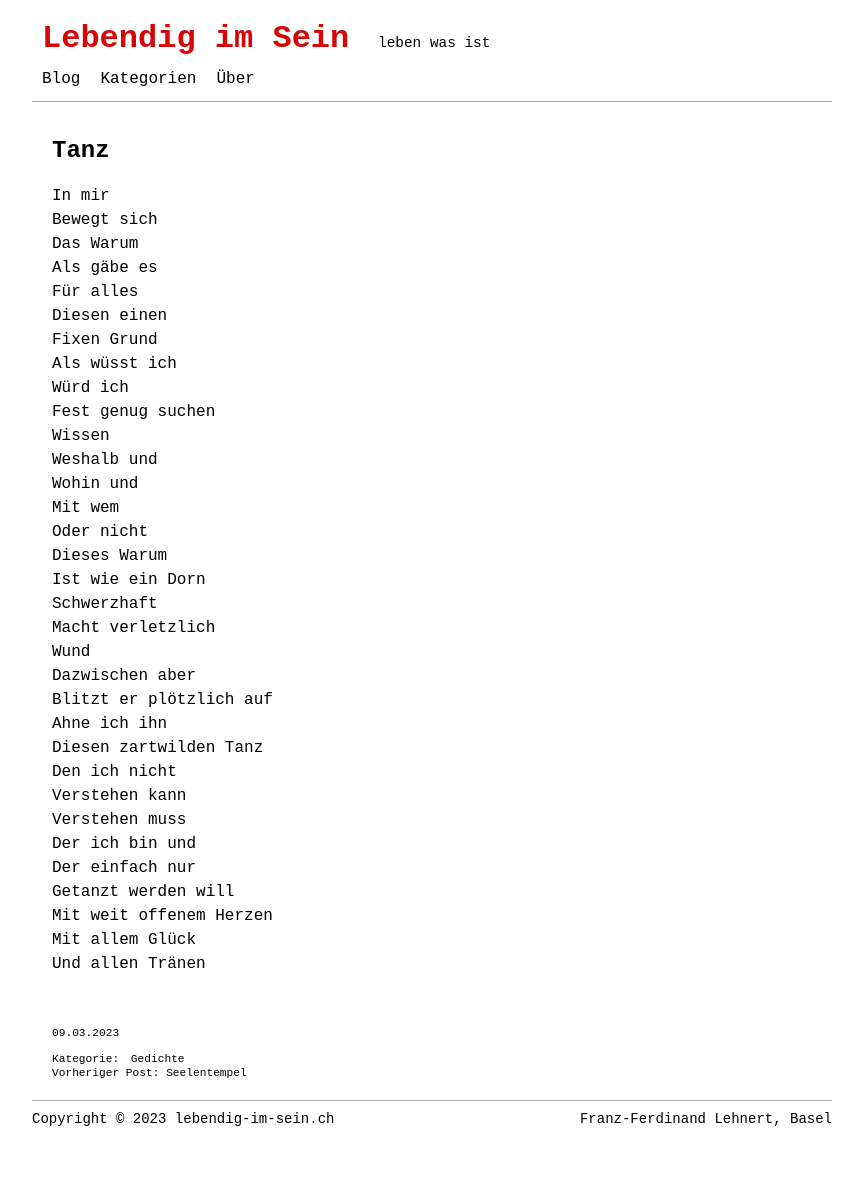
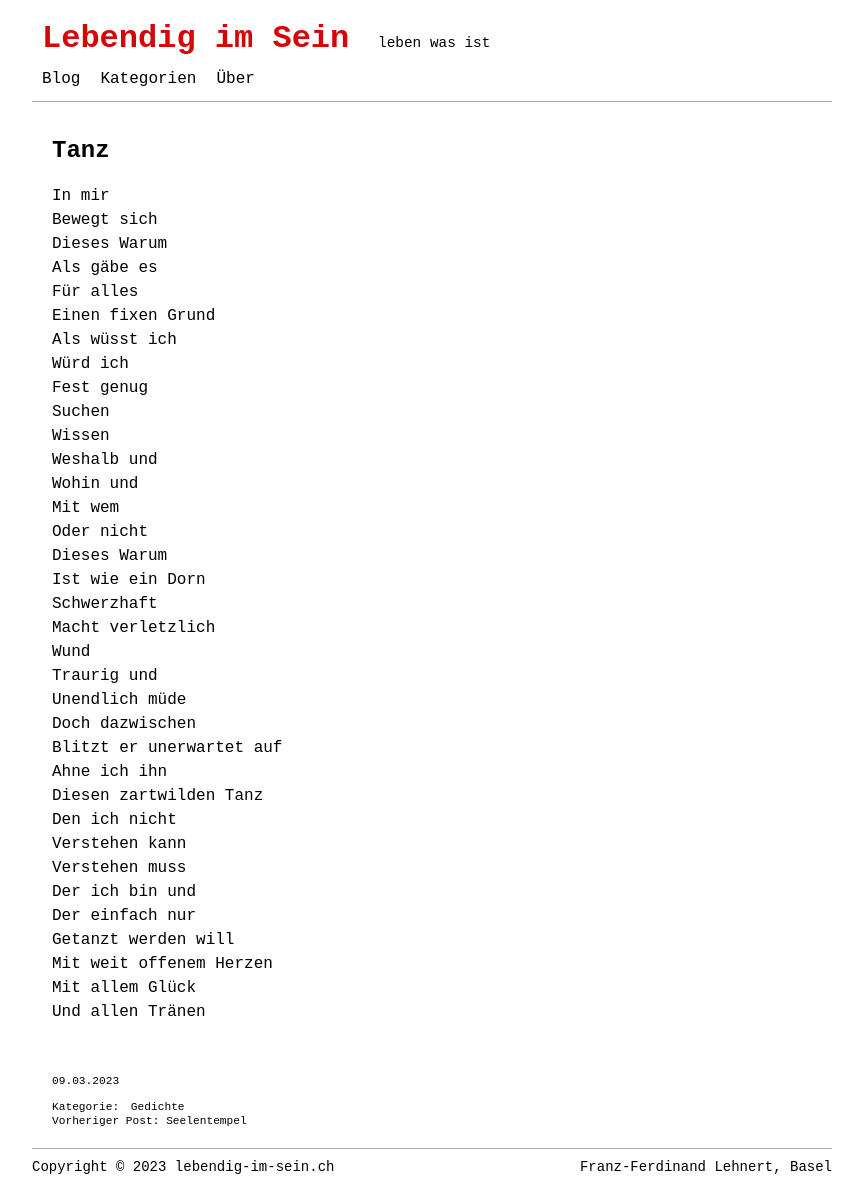
Before and after one commit to lebendigimsein/webpage, a Jekyll site: the page built from _posts/2023-03-09-tanz.markdown, in a window 1280 px wide. Shown: the whole page, without its empty margins (208-1071 px from the left). Built offline with Jekyll 4.4.1, drawn with Linux system fonts in a browser that asks for light colours; before the commit the page ends 1137 px from its top, so only the background shows below that.

Commit message:
tanz changed

```diff
--- a/_posts/2023-03-09-tanz.markdown
+++ b/_posts/2023-03-09-tanz.markdown
@@ -9,14 +9,14 @@ tags: []
 
 In mir
 Bewegt sich
-Das Warum
+Dieses Warum
 Als gäbe es
 Für alles
-Diesen einen
-Fixen Grund
+Einen fixen Grund
 Als wüsst ich
 Würd ich
-Fest genug suchen
+Fest genug
+Suchen
 Wissen
 Weshalb und
 Wohin und
@@ -27,8 +27,10 @@ Ist wie ein Dorn
 Schwerzhaft
 Macht verletzlich
 Wund
-Dazwischen aber
-Blitzt er plötzlich auf
+Traurig und
+Unendlich müde
+Doch dazwischen
+Blitzt er unerwartet auf
 Ahne ich ihn
 Diesen zartwilden Tanz
 Den ich nicht
```
